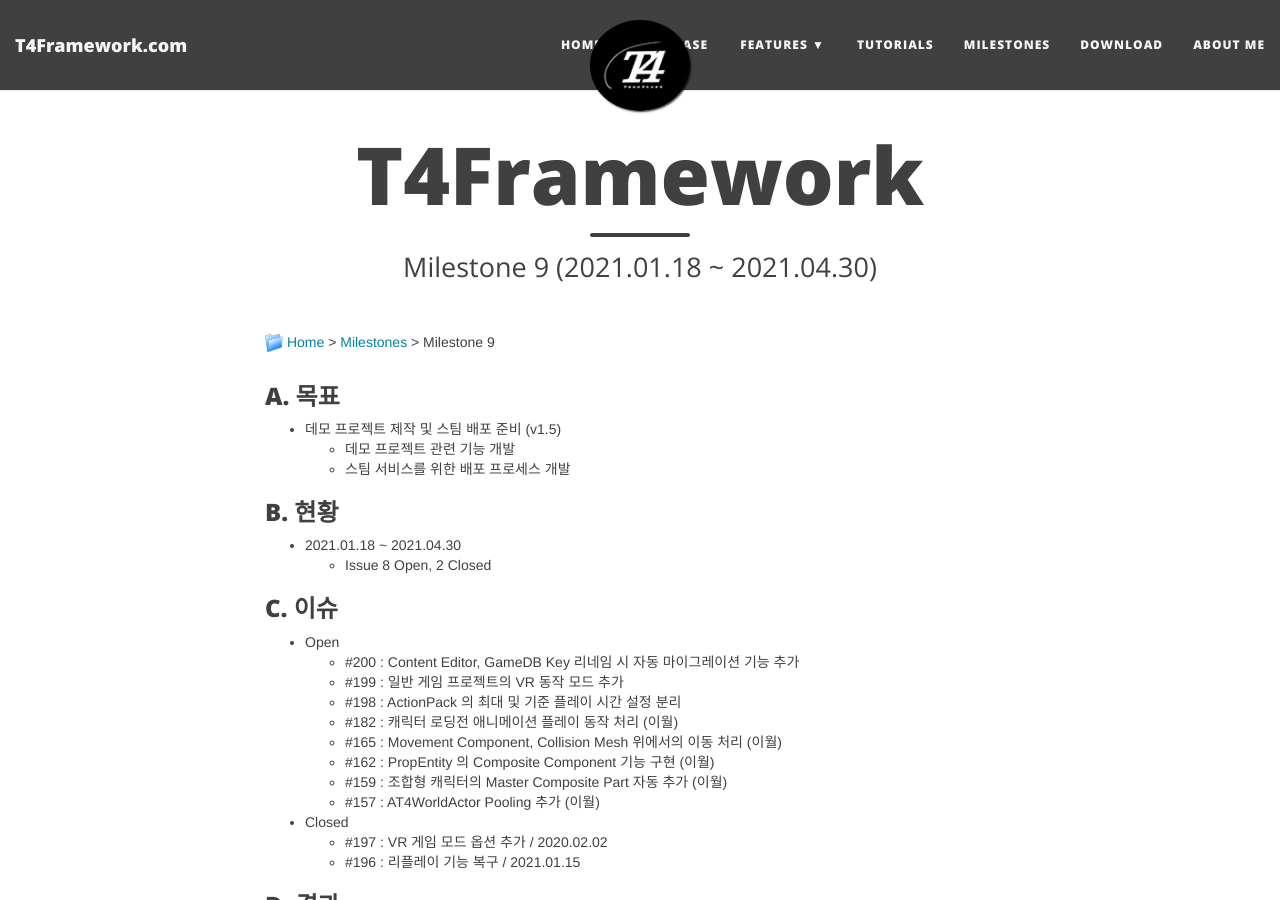
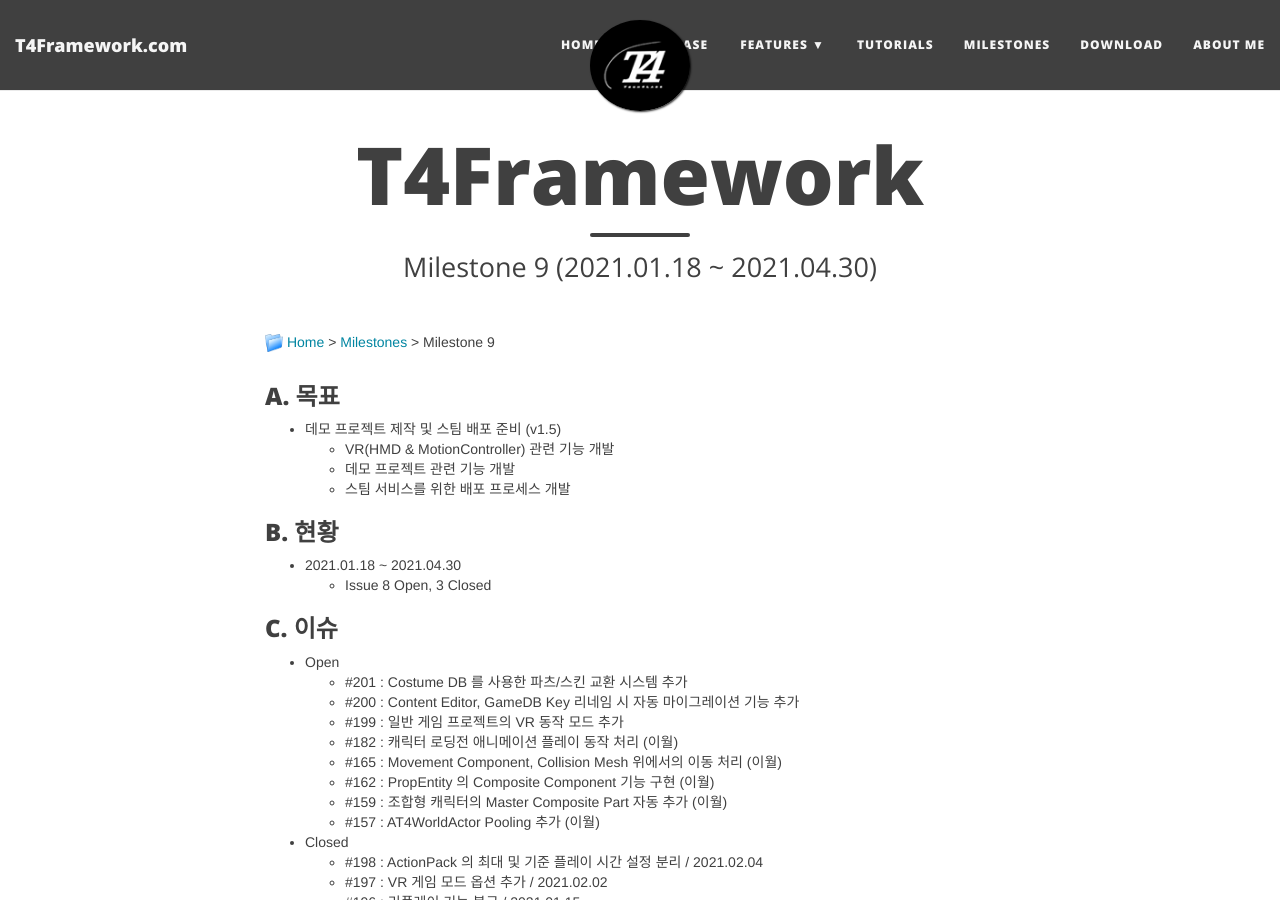
Before and after one commit to T4Framework/T4Framework_WebSite, a Jekyll site: the page built from docs/T4Framework_Milestone9_Achieved.md, in a window 1280 px wide and 900 px high. Built offline with Jekyll 4.4.1, drawn with Linux system fonts in a browser that asks for light colours; nearby versions of some CDN libraries.

Commit message:
Update T4Framework_Milestone9_Achieved.md

```diff
--- a/docs/T4Framework_Milestone9_Achieved.md
+++ b/docs/T4Framework_Milestone9_Achieved.md
@@ -8,20 +8,21 @@
 ### A. 목표
 
 - 데모 프로젝트 제작 및 스팀 배포 준비 (v1.5)
+  - VR(HMD & MotionController) 관련 기능 개발
   - 데모 프로젝트 관련 기능 개발
   - 스팀 서비스를 위한 배포 프로세스 개발
 
 ### B. 현황
 
 - 2021.01.18 ~ 2021.04.30
-  - Issue 8 Open, 2 Closed
+  - Issue 8 Open, 3 Closed
 
 ### C. 이슈
 
 - Open
+  - #201 : Costume DB 를 사용한 파츠/스킨 교환 시스템 추가
   - #200 : Content Editor, GameDB Key 리네임 시 자동 마이그레이션 기능 추가
   - #199 : 일반 게임 프로젝트의 VR 동작 모드 추가
-  - #198 : ActionPack 의 최대 및 기준 플레이 시간 설정 분리
   - #182 : 캐릭터 로딩전 애니메이션 플레이 동작 처리 (이월)
   - #165 : Movement Component, Collision Mesh 위에서의 이동 처리 (이월)
   - #162 : PropEntity 의 Composite Component 기능 구현 (이월)
@@ -29,7 +30,8 @@
   - #157 : AT4WorldActor Pooling 추가 (이월)
 
 - Closed
-  - #197 : VR 게임 모드 옵션 추가 / 2020.02.02
+  - #198 : ActionPack 의 최대 및 기준 플레이 시간 설정 분리 / 2021.02.04
+  - #197 : VR 게임 모드 옵션 추가 / 2021.02.02
   - #196 : 리플레이 기능 복구 / 2021.01.15
 
 ### D. 결과
```
